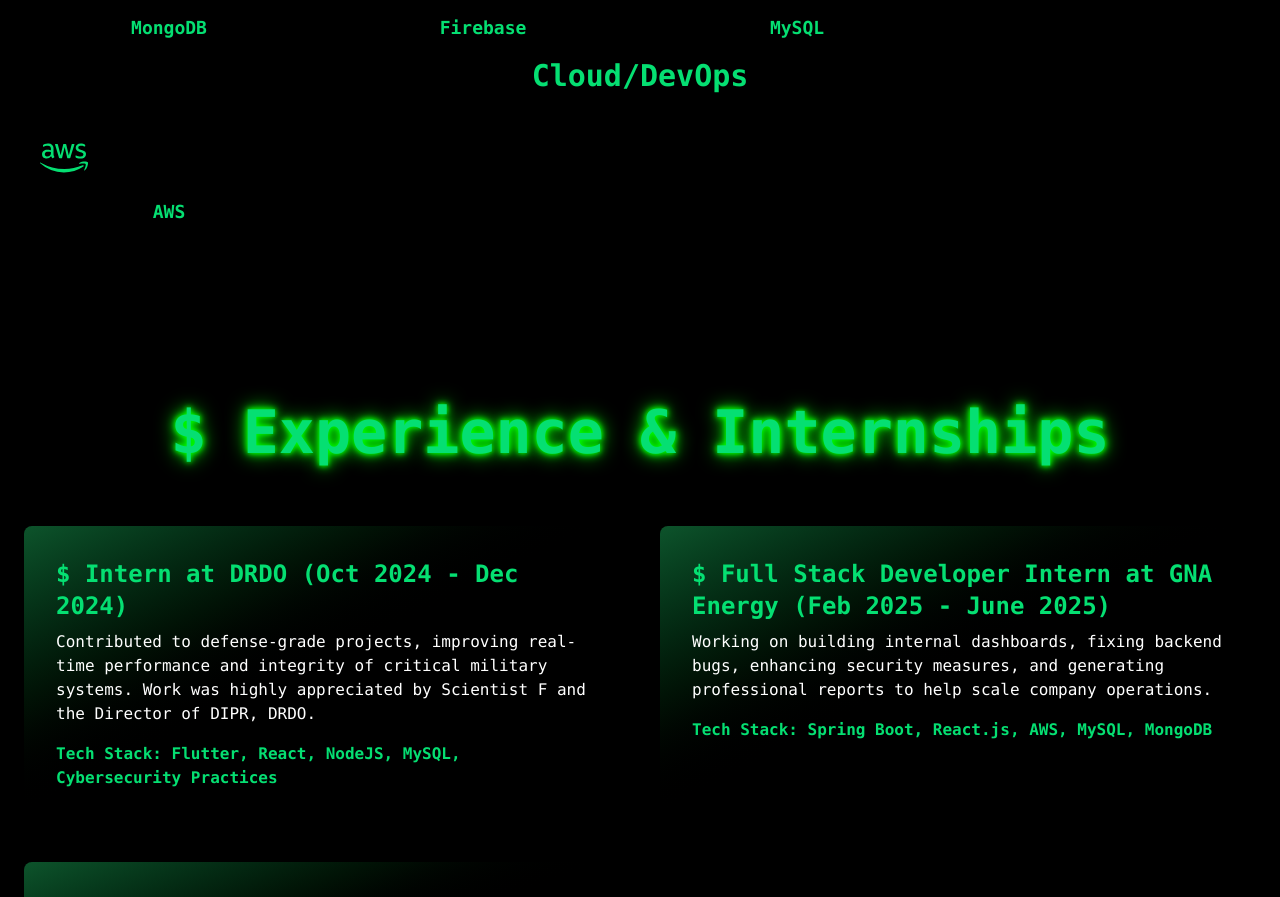
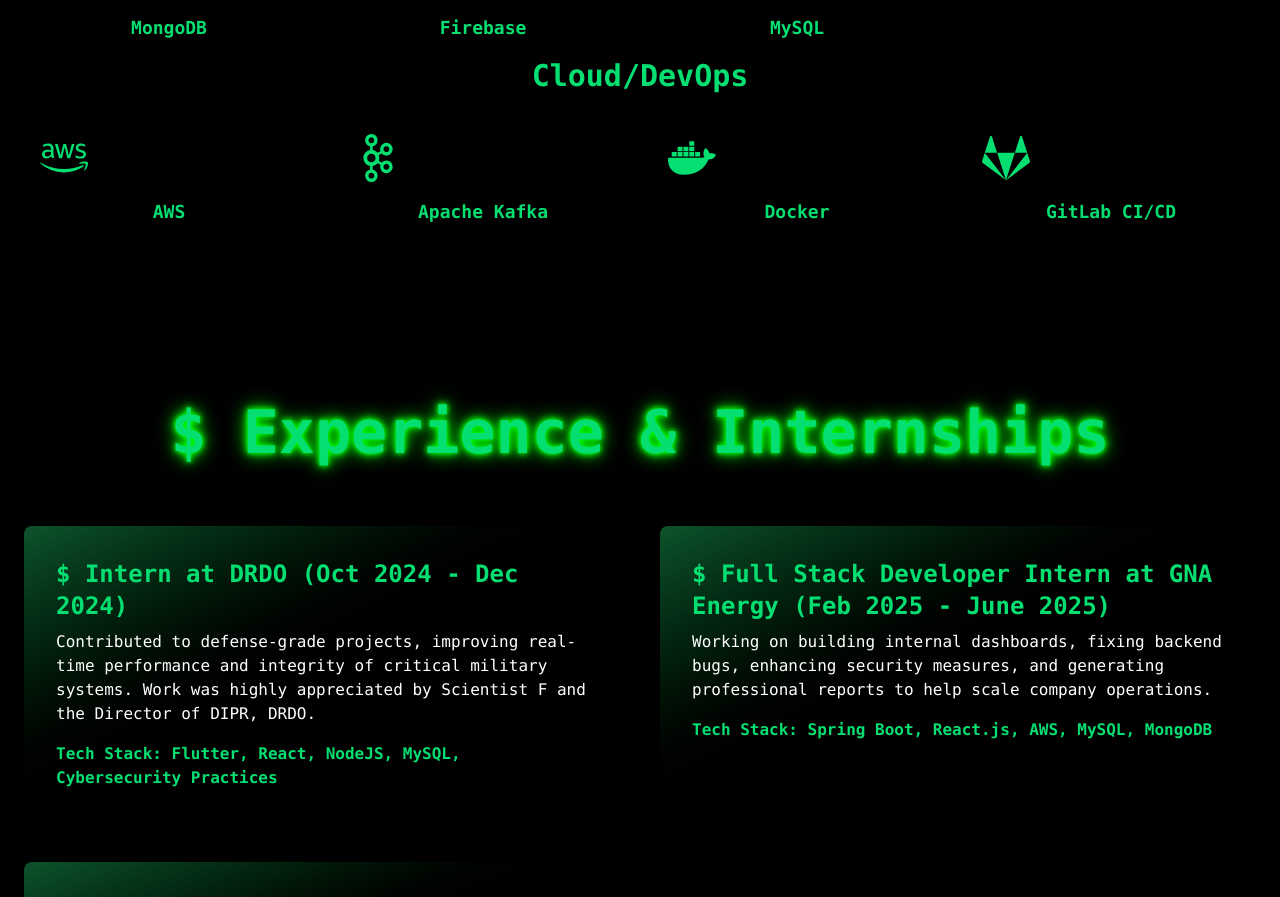
Before and after one commit to Shubham-Zone/Shubham-Portfolio, a React (Vite) app: page / in a window 1280 px wide. Shown: the part 2466-3363 px from the top of the page. Built offline with nearby package versions, Linux system fonts and the light colour scheme.

Commit message:
skills addition

```diff
--- a/src/sections/Skills.jsx
+++ b/src/sections/Skills.jsx
@@ -1,7 +1,7 @@
 import { motion } from "framer-motion";
-import { FaNode, FaReact, FaAws, FaJava } from "react-icons/fa"; // Importing relevant icons
+import { FaNode, FaReact, FaAws, FaJava, FaDocker, FaGitlab } from "react-icons/fa"; // Importing relevant icons
 import { TbBrandFlutter } from "react-icons/tb";
-import { SiCplusplus, SiDart, SiMongodb, SiSpringboot } from "react-icons/si";
+import { SiApachekafka, SiCplusplus, SiDart, SiMongodb, SiSpringboot } from "react-icons/si";
 import { IoLogoFirebase } from "react-icons/io5";
 import { RiJavaFill, RiNextjsFill } from "react-icons/ri";
 import { DiMysql } from "react-icons/di";
@@ -27,8 +27,8 @@
         {/* Root Node */}
         <div className="skill-tree">
 
-              {/* Languages */}
-              <motion.div
+          {/* Languages */}
+          <motion.div
             initial={{ opacity: 0, y: 20 }}
             whileInView={{ opacity: 1, y: 0 }}
             transition={{ duration: 0.6 }}
@@ -142,6 +142,18 @@
                 <FaAws className="text-5xl mb-4 transition-transform duration-300 hover:scale-110 text-green-400" />
                 <h3 className="text-lg font-semibold text-green-400">AWS</h3>
               </div>
+              <div className="skill-item p-4 bg-black rounded-lg shadow-md hover:bg-green-900 transition-all duration-300 text-center">
+                <SiApachekafka className="text-5xl mb-4 transition-transform duration-300 hover:scale-110 text-green-400" />
+                <h3 className="text-lg font-semibold text-green-400">Apache Kafka</h3>
+              </div>
+              <div className="skill-item p-4 bg-black rounded-lg shadow-md hover:bg-green-900 transition-all duration-300 text-center">
+                <FaDocker className="text-5xl mb-4 transition-transform duration-300 hover:scale-110 text-green-400" />
+                <h3 className="text-lg font-semibold text-green-400">Docker</h3>
+              </div>
+              <div className="skill-item p-4 bg-black rounded-lg shadow-md hover:bg-green-900 transition-all duration-300 text-center">
+                <FaGitlab className="text-5xl mb-4 transition-transform duration-300 hover:scale-110 text-green-400" />
+                <h3 className="text-lg font-semibold text-green-400">GitLab CI/CD</h3>
+              </div>
             </div>
           </motion.div>
 
```
